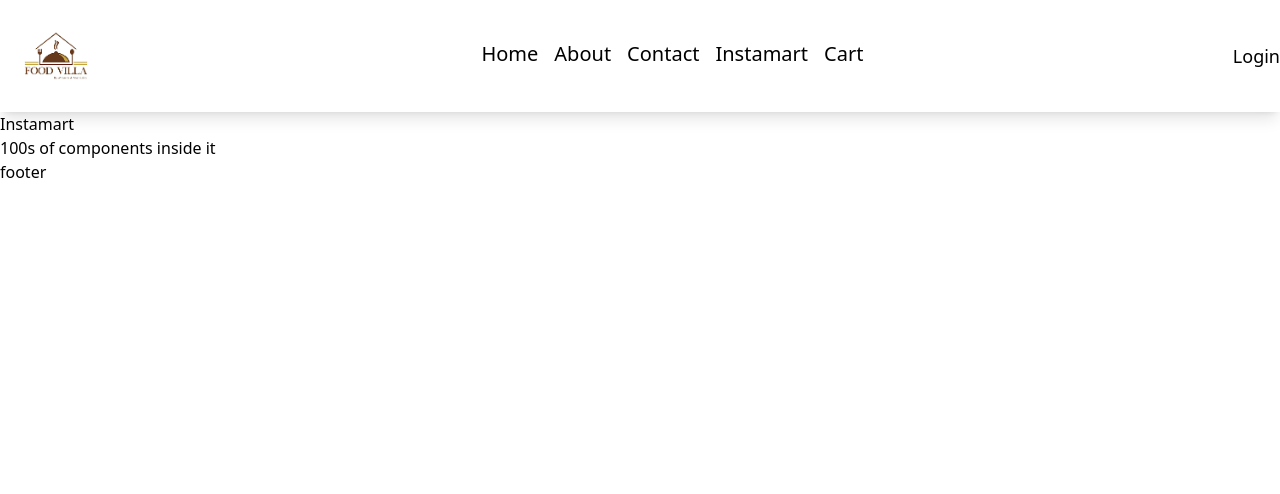
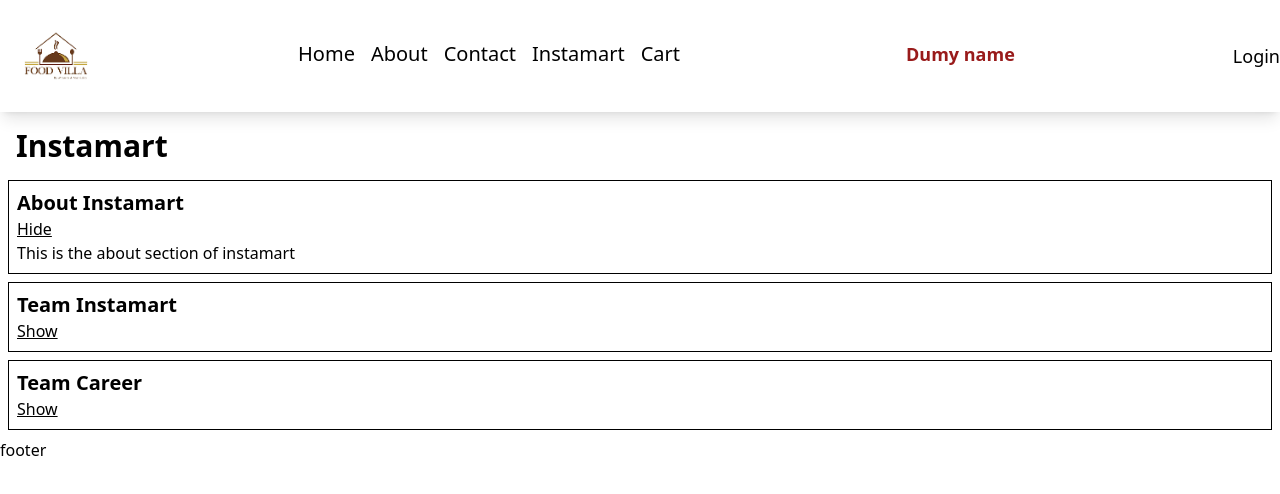
Before and after one commit to jrushi2010/NamasteReact, a React (Create React App) app: page /instamart in a window 1280 px wide. Shown: the top 494 px of the page. Built offline with nearby package versions, Linux system fonts and the light colour scheme.

Commit message:
Use of Context in react

```diff
--- a/src/components/HeaderComponent.js
+++ b/src/components/HeaderComponent.js
@@ -1,5 +1,6 @@
-import { useState } from "react";
+import { useState,useContext } from "react";
 import { Link } from "react-router-dom";
+import UserContext from "../utils/UserContext";
 
 function TitleComponent() {
   return (
@@ -15,6 +16,8 @@ function TitleComponent() {
 
 function HeaderComponent() {
   const [isLoogedIn, setisLoogedIn] = useState(false);
+
+  const {user} = useContext(UserContext);
 
   return (
     <div className="flex justify-between shadow-lg sm:text-sm md:text-lg">
@@ -36,6 +39,7 @@ function HeaderComponent() {
           <li className="px-2 text-xl  hover:text-amber-600">Cart</li>
         </ul>
       </div>
+      <span className="p-10 font-bold text-red-800">{user.name}</span>
       {isLoogedIn ? (
         <button onClick={() => setisLoogedIn(false)}>Logout</button>
       ) : (
--- a/src/components/Instamart.js
+++ b/src/components/Instamart.js
@@ -1,10 +1,61 @@
-const Instamart = ()=>{
-    return (
-        <div>
-            <h1>Instamart</h1>
-            <h1>100s of components inside it</h1>
-        </div>
-    )
-}
+import { useState } from "react";
+
+const Section = ({ Title, description, isVisible, setIsVisible }) => {
+
+  return (
+    <div className="border border-black p-2 m-2">
+      <h3 className="font-bold text-xl">{Title}</h3>
+      {isVisible ? (
+        <button
+          onClick={() => setIsVisible(false)}
+          className="cursor-pointer underline"
+        >
+          Hide
+        </button>
+      ) : (
+        <button
+          onClick={() => setIsVisible(true)}
+          className="cursor-pointer underline"
+        >
+          Show
+        </button>
+      )}
+      {isVisible && <p>{description}</p>}
+    </div>
+  );
+};
+
+const Instamart = () => {
+const [visibleSection, setvisibleSection] = useState("about");
+  return (
+    <div>
+      <h1 className="text-3xl p-2 m-2 font-bold">Instamart</h1>
+      <Section
+        Title={"About Instamart"}
+        description={"This is the about section of instamart"}
+        isVisible={visibleSection==="about"}
+        setIsVisible={()=>setvisibleSection("about")}
+      />
+
+      <Section
+        Title={"Team Instamart"}
+        description={
+          "this is the team section of Instamart. The team has 50 members..."
+        }
+        isVisible={visibleSection==="team"}
+        setIsVisible={()=>setvisibleSection("team")}
+      />
+
+<Section
+        Title={"Team Career"}
+        description={
+          "this is the team section of Instamart. The team has 50 members..."
+        }
+        isVisible={visibleSection==="career"}
+        setIsVisible={()=>setvisibleSection("career")}
+      />
+    </div>
+  );
+};
 
 export default Instamart;
--- /dev/null
+++ b/src/utils/UserContext.js
@@ -0,0 +1,10 @@
+import { createContext } from "react";
+
+const UserContext = createContext({
+    user: {
+    name: "Dumy name",
+    email: "dumy@gmail.com",
+    }
+});
+
+export default UserContext;
```
